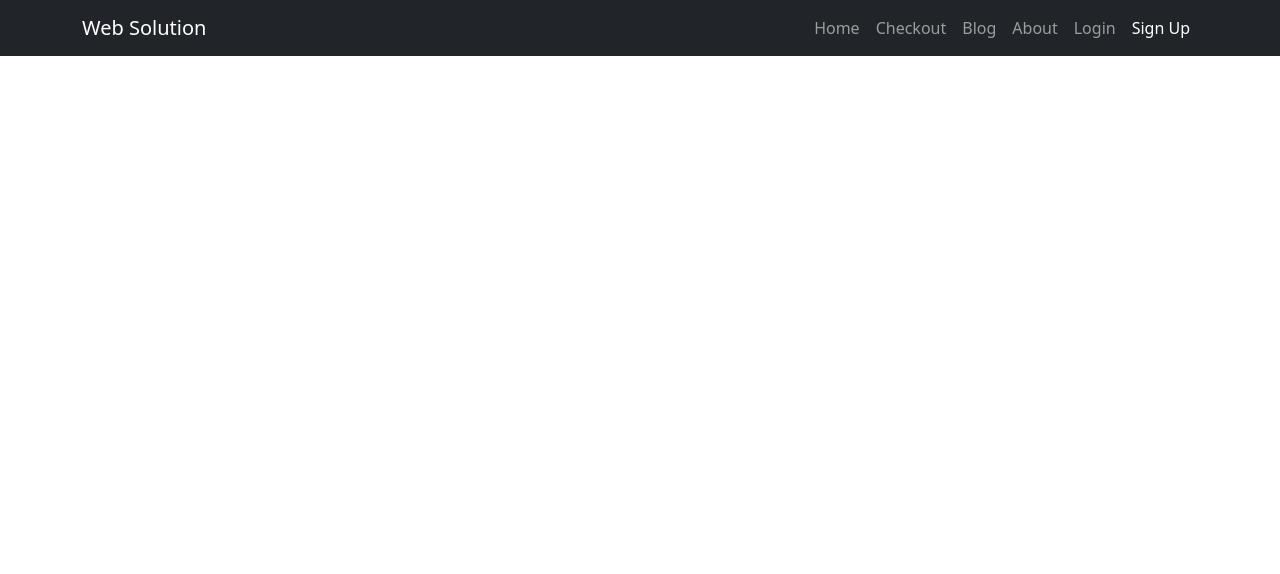
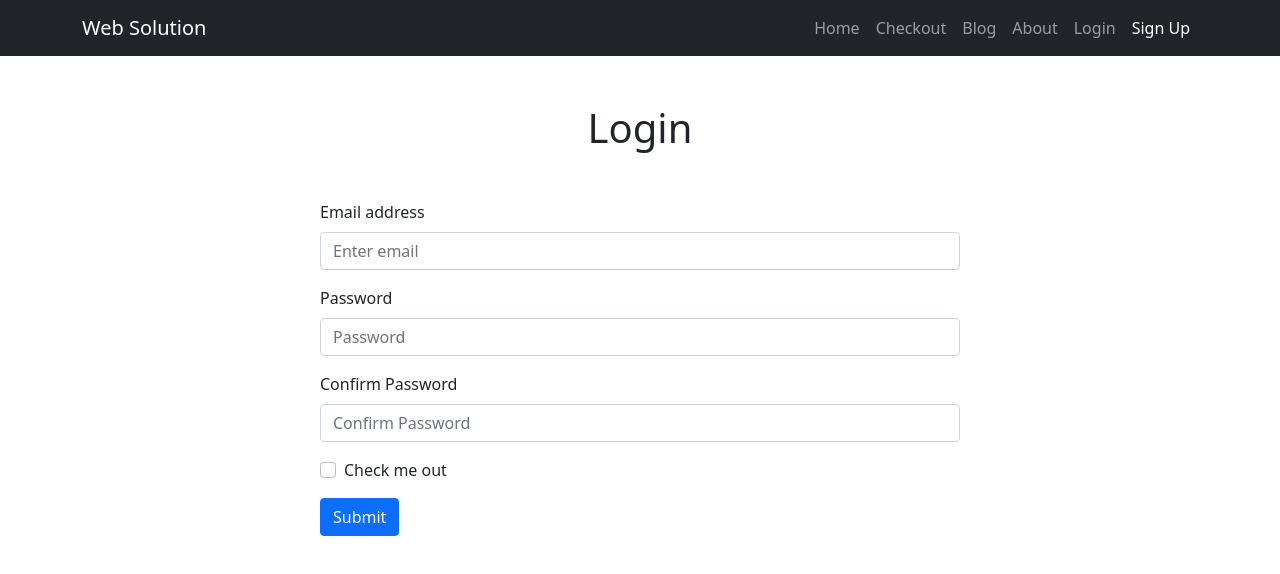
Before and after one commit to samuelmuabia/web-services, a React (Create React App) app: page /signup in a window 1280 px wide. Shown: the top 574 px of the page. Built offline with nearby package versions, Linux system fonts and the light colour scheme.

Commit message:
env variable done

```diff
--- a/src/components/Home/Home.JS
+++ b/src/components/Home/Home.JS
@@ -1,15 +1,9 @@
-import React, { useEffect, useState } from 'react';
 import useServices from '../../hook/useServices';
 import Service from '../Service/Service';
 
 
 const Home = () => {
-    const [services, setService] = useState([]);
-    useEffect(() => {
-        fetch('services.json')
-            .then(res => res.json())
-            .then(data => setService(data));
-    }, []);
+    const [services, setService] = useServices();
     return (
         <div className='container'>
             <div className=' row mx-auto my-5'>
--- a/src/components/Login/Login.js
+++ b/src/components/Login/Login.js
@@ -1,9 +1,26 @@
 import React from 'react';
+import { Button, Form } from 'react-bootstrap';
 
 const Login = () => {
     return (
-        <div>
+        <div className='w-50 mx-auto'>
+            <h1 className='text-center my-5'>Login</h1>
+            <Form >
+                <Form.Group className="mb-3" controlId="formBasicEmail">
+                    <Form.Label>Email address</Form.Label>
+                    <Form.Control type="email" placeholder="Enter email" />
+                </Form.Group>
 
+                <Form.Group className="mb-3" controlId="formBasicPassword">
+                    <Form.Label>Password</Form.Label>
+                    <Form.Control type="password" placeholder="Password" />
+                </Form.Group>
+                <Form.Group className="mb-3" controlId="formBasicCheckbox">
+                    <Form.Check type="checkbox" label="Check me out" />
+                </Form.Group>
+                <Button variant="primary" type="submit">Submit</Button>
+
+            </Form>
         </div>
     );
 };
--- a/src/components/Signup/Signup.js
+++ b/src/components/Signup/Signup.js
@@ -1,9 +1,80 @@
-import React from 'react';
+import React, { useState } from 'react';
+import { Button, Form } from 'react-bootstrap';
+import { useCreateUserWithEmailAndPassword } from 'react-firebase-hooks/auth';
+import { useNavigate } from 'react-router-dom';
+import auth from '../../firebase.init';
+
 
 const Signup = () => {
+    const [email, setEmail] = useState('');
+    const [password, setPassword] = useState('');
+    const [confirmPassword, setConfirmPassword] = useState('');
+    const [perrormsg, setPerrormsg] = useState('');
+    const [cerrormsg, setCerrormsg] = useState('');
+    const [psuccessmsg, setPsuccessmsg] = useState('');
+    const [csuccessmsg, setCsuccessmsg] = useState('');
+    const navigate = useNavigate();
+
+    const handleSubmit = (event) => {
+
+    };
+    const [
+        createUserWithEmailAndPassword,
+        user,
+        loading,
+        error,
+    ] = useCreateUserWithEmailAndPassword(auth);
+    const checkPassStrength = (event) => {
+        const pass = event.target.value;
+        if (/^(?=.*\d)(?=.*[a-zA-Z])[a-zA-Z0-9]{7,}$/.test(pass)) {
+            setPerrormsg("");
+            setPsuccessmsg("Strong Password");
+            setPassword (pass);
+        }
+        else {
+            setPsuccessmsg("");
+            setPerrormsg("Please provide a password of atleast 8 characters, one capital letter and one digits");
+        }
+    }
+    const passwordMatch =(event)=>{
+        const cpass = event.target.value;
+        if(password===cpass){
+            setCerrormsg("");
+            setCsuccessmsg("Password Matched");
+            setConfirmPassword(cpass)
+        }
+        else{
+            setCsuccessmsg("");
+            setCerrormsg("Password doesn't Match");
+        }
+    }
     return (
-        <div>
 
+        <div className='w-50 mx-auto'>
+            <h1 className='text-center my-5'>Login</h1>
+            <Form onSubmit={handleSubmit} >
+                <Form.Group className="mb-3" controlId="formBasicEmail">
+                    <Form.Label>Email address</Form.Label>
+                    <Form.Control type="email" name="email" placeholder="Enter email" required />
+
+                </Form.Group>
+
+                <Form.Group className="mb-3" controlId="formBasicPassword">
+                    <Form.Label>Password</Form.Label>
+                    <Form.Control onBlur={checkPassStrength} className={ (perrormsg ? "border-danger" : "") + (psuccessmsg ? "border-success" : "")}  type="password" name="pass" placeholder="Password" required />
+                    {perrormsg ? <p className='text-danger'>{perrormsg}</p> : <p className='text-success'>{psuccessmsg}</p>}
+                </Form.Group>
+                <Form.Group onBlur={passwordMatch} className={"mb-3" + (cerrormsg ? "border-danger" : "") + (csuccessmsg ? "border-success" : "")} controlId="formConfirmBasicPassword">
+                    <Form.Label>Confirm Password</Form.Label>
+                    <Form.Control type="password" name="cpass" placeholder="Confirm Password" />
+                    {cerrormsg ? <p className='text-danger'>{cerrormsg}</p> : <p className='text-success'>{csuccessmsg}</p>}
+                </Form.Group>
+                <Form.Group className="mb-3" controlId="formBasicCheckbox">
+                    <Form.Check type="checkbox" label="Check me out" />
+                </Form.Group>
+                <Button variant="primary" type="submit">Submit</Button>
+
+            </Form>
         </div>
     );
 };
--- a/src/firebase.init.js
+++ b/src/firebase.init.js
@@ -1,21 +1,24 @@
 // Import the functions you need from the SDKs you need
 import { initializeApp } from "firebase/app";
+import { getAuth } from "firebase/auth";
 // TODO: Add SDKs for Firebase products that you want to use
 // https://firebase.google.com/docs/web/setup#available-libraries
 
 // Your web app's Firebase configuration
 // For Firebase JS SDK v7.20.0 and later, measurementId is optional
 const firebaseConfig = {
-  apiKey: "AIzaSyB_O52r4A7uFT9STNiuetQ16eqphAmDbW4",
-  authDomain: "web-services-dd989.firebaseapp.com",
-  projectId: "web-services-dd989",
-  storageBucket: "web-services-dd989.appspot.com",
-  messagingSenderId: "909998690680",
-  appId: "1:909998690680:web:b7bb3cb519a6e5e42c788d",
-  measurementId: "G-8XDWQRL75R"
+  apiKey:process.env.REACT_APP_apiKey,
+  authDomain:process.env.REACT_APP_authDomain,
+  projectId:process.env.REACT_APP_projectId,
+  storageBucket:process.env.REACT_APP_storageBucket,
+  messagingSenderId:process.env.REACT_APP_messagingSenderId,
+  appId:process.env.REACT_APP_appId,
+  measurementId:process.env.REACT_APP_measurementId
 };
 
 // Initialize Firebase
 const app = initializeApp(firebaseConfig);
+const auth = getAuth(app);
 
-export default app;
+
+export default auth;
```
